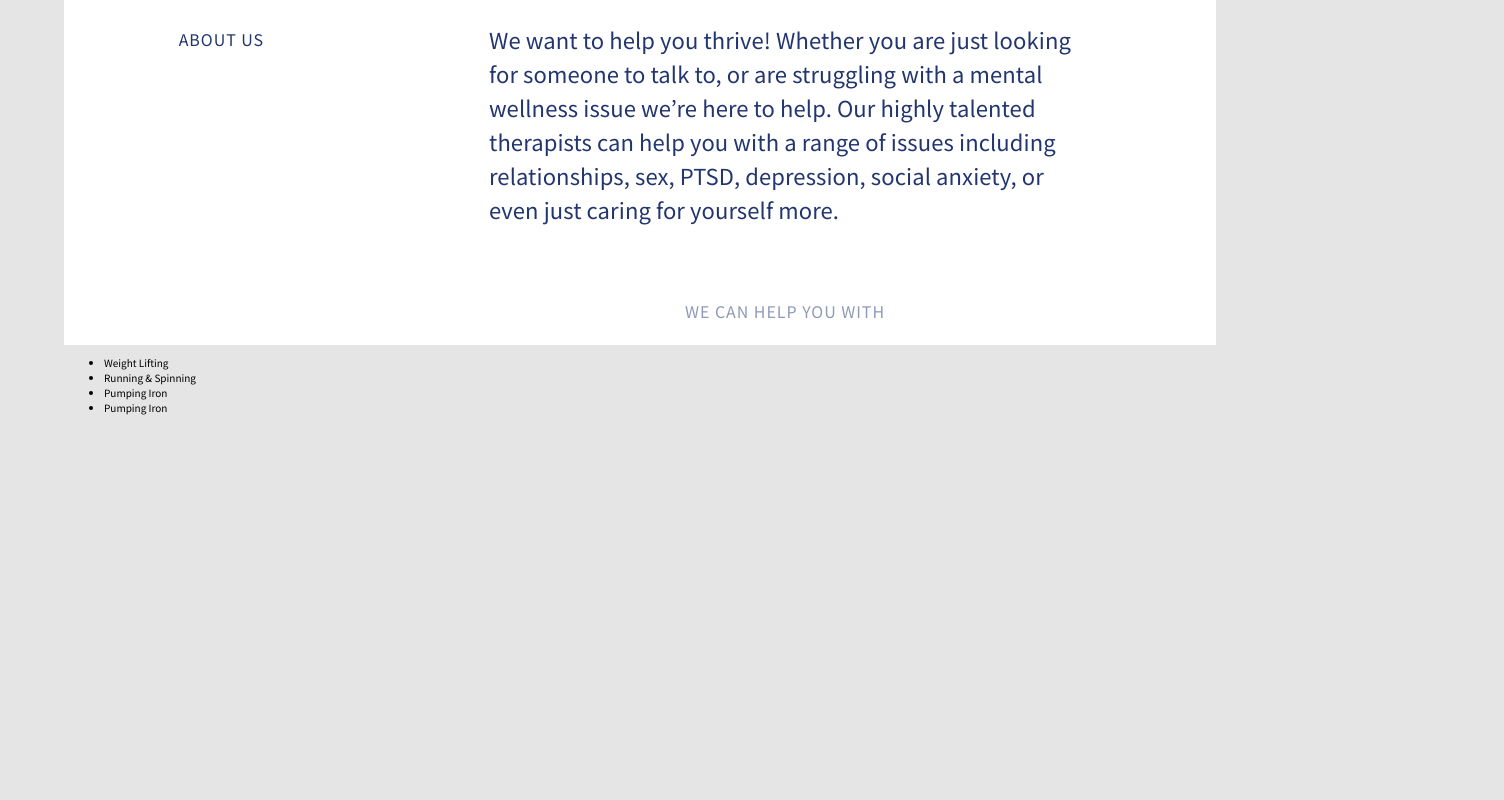
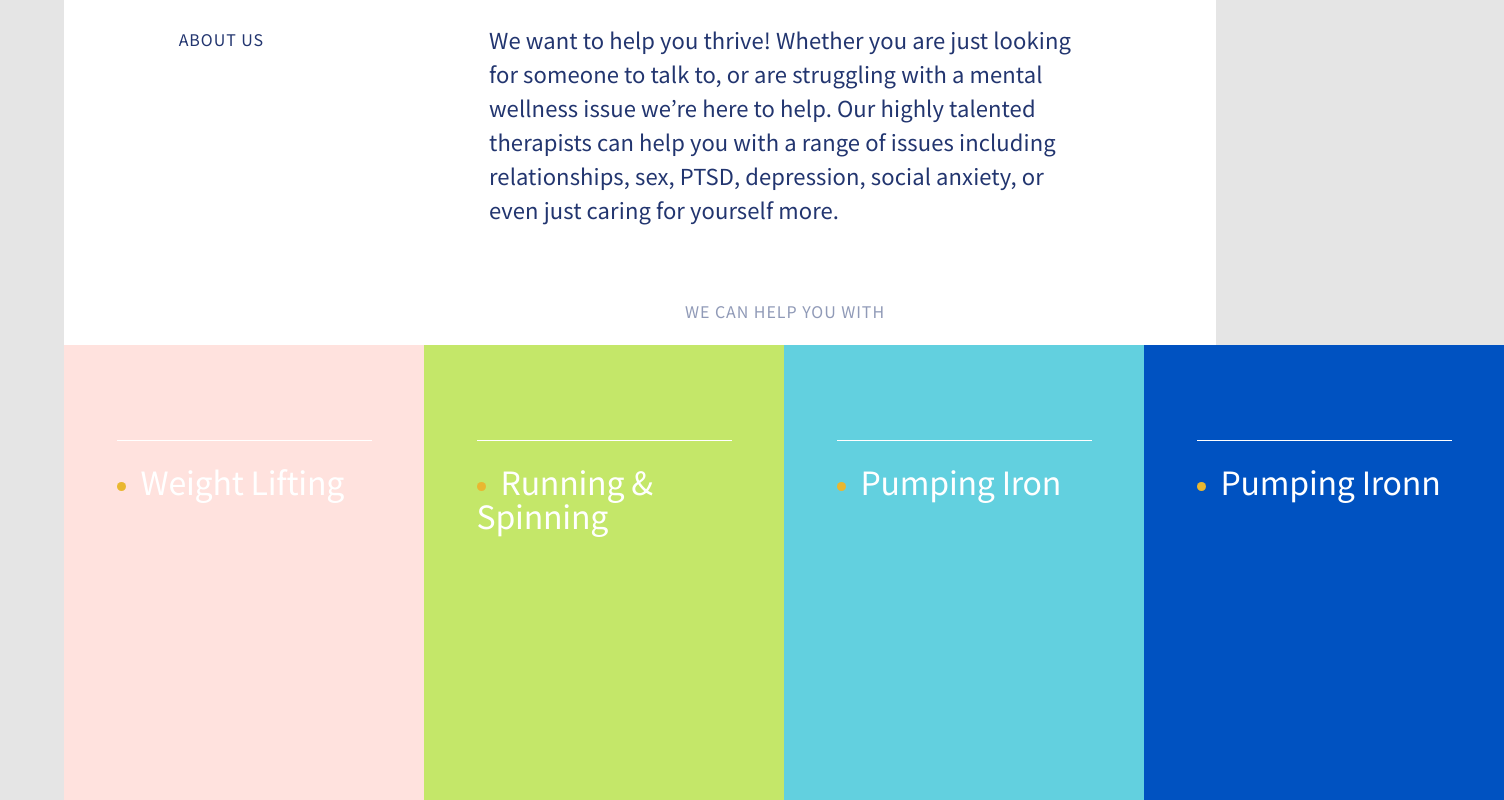
Before and after one commit to MezdrinM/ThriveTalk, a React (Create React App) app: page / in a window 1280 px wide. Shown: the part 2370-3170 px from the top of the page, 1504 px wide, since content can reach past the window. Before the commit the page ends 2795 px from the top, so only its background shows below. Built offline with nearby package versions, Linux system fonts and the light colour scheme; the HTML template or start-up script is replaced by a standard one.

Commit message:
added style for section-box

```diff
--- a/public/index.html
+++ b/public/index.html
@@ -90,10 +90,10 @@
     <section class="section-outer section-box">
       <div class="section-box-list">
         <ul class="section-box-list__iron">
-          <li class="box-list">Weight Lifting</li>
-          <li class="box-list">Running  & Spinning</li>
-          <li class="box-list">Pumping Iron</li>
-          <li class="box-list">Pumping Iron</li>
+          <li class="box-list pink"><a href="/">Weight Lifting</a></li>
+          <li class="box-list mustard"><a href="/">Running  & Spinning</a></li>
+          <li class="box-list aqua"><a href="/">Pumping Iron</a></li>
+          <li class="box-list blue"><a href="/">Pumping Ironn</a></li>
         </ul>
       </div>
     </section>
--- a/src/styles/section-box.scss
+++ b/src/styles/section-box.scss
@@ -0,0 +1,57 @@
+.section-box{
+    background: #ffffff;
+
+    &-list{
+        display: flex;
+        flex-flow: row wrap;
+
+        &__iron{
+            display: flex;
+            padding: 0;
+            margin: 0;
+            text-align: center;
+            .box-list{
+                list-style-type: none;
+                width: 360px;
+                height: 360px;
+                font-size: 32px;
+                line-height: 34px;
+                letter-spacing: -0.006em;
+                color: #FFFFFF;
+                padding-top: 95px;
+            }
+            .box-list a{
+                display: inline-block;
+                color: #ffffff;
+                border-top: 1px solid #fff;
+                padding-top: 23px;
+                width: 255px;
+                text-align: start;
+            }
+
+            .box-list a::before{
+                content: '';
+                background-color: #E9B730;
+                width: 9px;
+                height: 9px;
+                border-radius: 50%;
+                display: inline-block;
+                vertical-align: middle;
+                margin-right: 15px;
+            }
+
+        .pink{
+              background: $pink;
+                }
+        .mustard{
+                background: $mustard;
+             }
+        .aqua{
+            background: $aqua;
+            }
+        .blue{
+            background: $blue;
+        }
+        }
+    }
+}
--- a/src/styles/variables.scss
+++ b/src/styles/variables.scss
@@ -2,3 +2,7 @@ $width: 1440px;
 $padding: 20px;
 $color-main: rgb(129, 37, 37);
 $font: 'Noto Sans JP', sans-serif;
+$pink: #FFE2DE;
+$mustard: #C4E769;
+$aqua: #62D0DF;
+$blue: #0052C1;
```
Also changed, not shown: src/styles/main.scss (line endings or trailing spaces).
